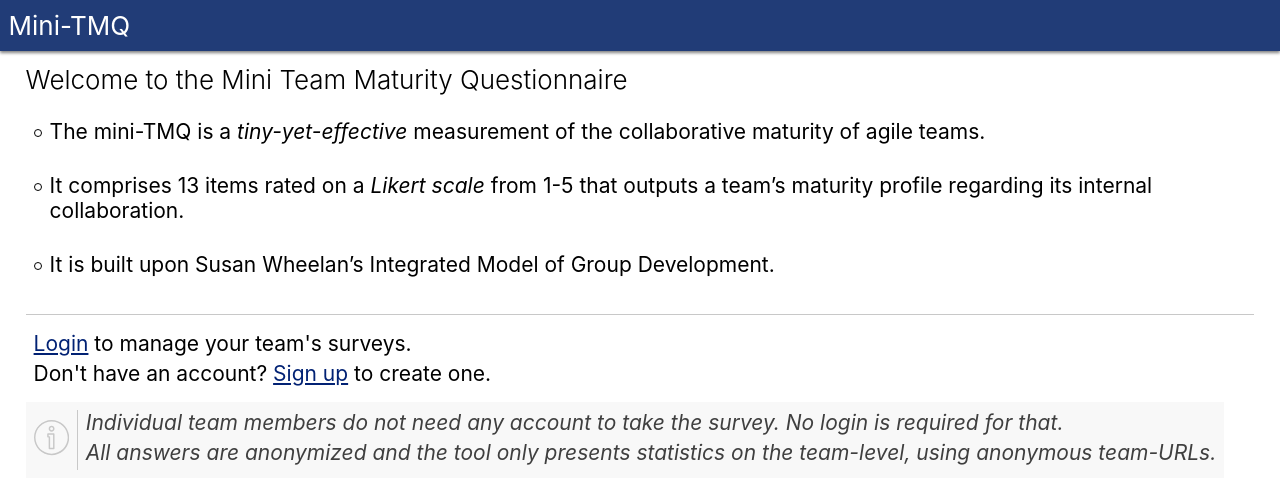
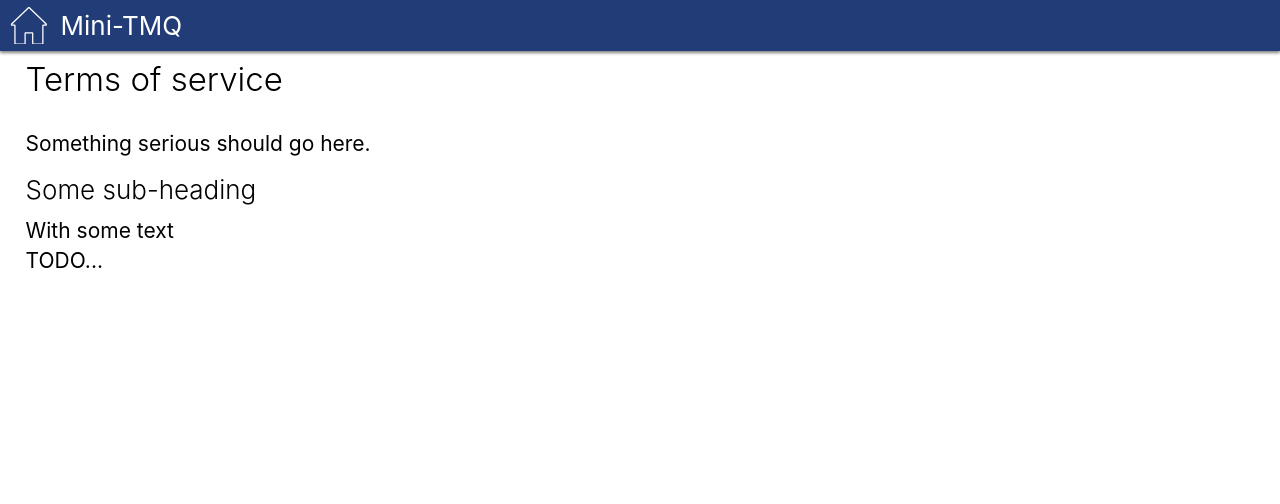
Before and after one commit to uivraeus/teamquest-lab, a React (Create React App) app: page /terms in a window 1280 px wide. Before the commit this address led to /start. Shown: the top 504 px of the page. Built offline with nearby package versions, Linux system fonts and the light colour scheme; no server answers.

Commit message:
Add support for markdown rendering
New dependency on "react-markdown"

My hope is that this will make it easier to add pages with a lot of text;
As initial examples I have added dummy versions of "Terms" and "Privacy"
A lot more remains for these pages (both content and technology-wise)

```diff
--- a/package.json
+++ b/package.json
@@ -10,6 +10,7 @@
     "qrcode.react": "^1.0.0",
     "react": "^17.0.1",
     "react-dom": "^17.0.1",
+    "react-markdown": "^5.0.3",
     "react-responsive-modal": "^5.2.6",
     "react-router-dom": "^5.2.0",
     "react-scripts": "4.0.0",
--- /dev/null
+++ b/public/terms.md
@@ -0,0 +1,7 @@
+## Terms of service
+Something serious should go here.
+
+### Some sub-heading
+With some text
+
+TODO...
--- a/src/App.js
+++ b/src/App.js
@@ -8,6 +8,9 @@ import AppHeader from './components/AppHeader'
 import { PrivateRoute, PublicRoute} from './components/AuthRoute';
 import Login from './pages/Login';
 import PasswordReset from './pages/PasswordReset';
+import Contact from './pages/Contact';
+import Privacy from './pages/Privacy';
+import Terms from './pages/Terms';
 import Start from './pages/Start';
 import Signup from './pages/Signup';
 import SurveyResults from './pages/SurveyResults';
@@ -32,6 +35,9 @@ const App = () => {
             <Route path="/results/:teamId" component={SurveyResults}></Route>
             <PublicRoute path="/signup" component={Signup}></PublicRoute>
             <PublicRoute path="/login" component={Login}></PublicRoute>
+            <Route path="/contact" component={Contact}></Route>
+            <Route path="/privacy" component={Privacy}></Route>
+            <Route path="/terms" component={Terms}></Route>
             <Route path="/reset" component={PasswordReset}></Route>
             <PrivateRoute path="/creator" component={Creator}></PrivateRoute>
             <Redirect from="/" to="/start" />
--- /dev/null
+++ b/src/helpers/markdown.js
@@ -0,0 +1,25 @@
+import { Link } from 'react-router-dom';
+
+export const loadMarkdown = (filename) => {
+  const mdPromise = fetch(filename + ".md", {
+    headers: {
+      "Content-Type": "text/markdown",
+      Accept: "text/markdown",
+    },
+  }).then((response) => response.text());
+
+  return mdPromise;
+};
+
+/* Helper for rendering links using react-router when applicable
+ * (TBD: exactly what is desired here... depending on what one would
+ * like to represent in the markdown file)
+ * [https://github.com/remarkjs/react-markdown/issues/29]
+ */
+export const linkRenderer = (props) => {
+  return (
+    props.href.match(/^\//)
+      ? <Link to={props.href}>{props.children}</Link>
+      : <a href={props.href}>{props.children}</a>
+  );
+}
--- /dev/null
+++ b/src/pages/Contact.js
@@ -0,0 +1,12 @@
+import React from "react";
+
+const Contact = () => {
+  return (
+    <>
+      <h1>Contact information</h1>
+      <p>TODO...</p>
+    </>
+  );
+};
+
+export default Contact;
--- /dev/null
+++ b/src/pages/Privacy.js
@@ -0,0 +1,19 @@
+import React, { useEffect, useState } from "react";
+import { loadMarkdown, linkRenderer } from "../helpers/markdown";
+import ReactMarkdown from "react-markdown";
+
+const Privacy = () => {
+  //Actual content comes from the markdown file
+  const [content, setContent] = useState("Loading...");
+  useEffect(() => {
+    loadMarkdown("privacy")
+      .then((text) => setContent(text))
+      .catch((e) => setContent("Error: " + e.message));
+  }, []);
+
+  return (
+    <ReactMarkdown children={content} renderers={{ link: linkRenderer }} />
+  );
+};
+
+export default Privacy;
--- /dev/null
+++ b/src/pages/Terms.js
@@ -0,0 +1,19 @@
+import React, { useEffect, useState } from "react";
+import { loadMarkdown, linkRenderer } from "../helpers/markdown";
+import ReactMarkdown from "react-markdown";
+
+const Terms = () => {
+  //Actual content comes from the markdown file
+  const [content, setContent] = useState("Loading...");
+  useEffect(() => {
+    loadMarkdown("terms")
+      .then((text) => setContent(text))
+      .catch((e) => setContent("Error: " + e.message));
+  }, []);
+
+  return (
+    <ReactMarkdown children={content} renderers={{ link: linkRenderer }} />
+  );
+};
+
+export default Terms;
```
Also changed, not shown: public/privacy.md (added, +7 -0 lines), 1 other file (tests, documents, lock files or other folders).
